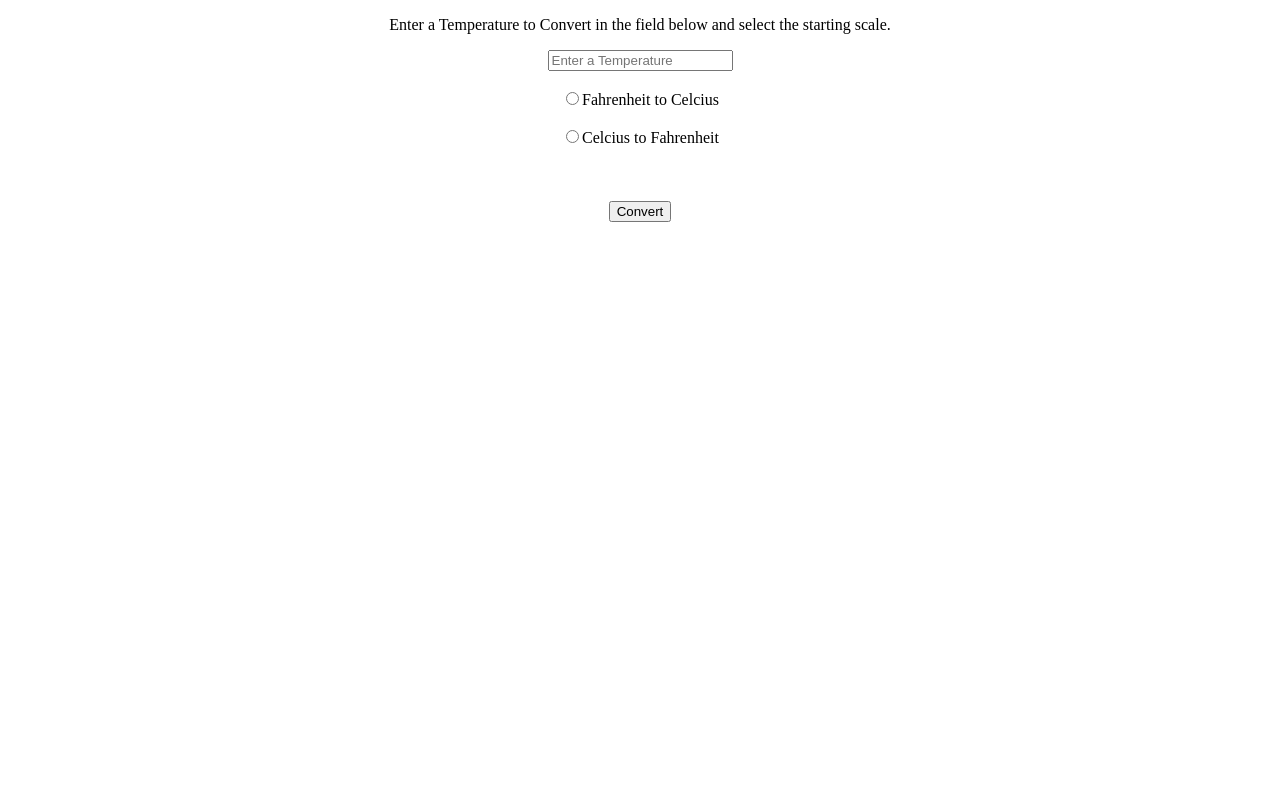
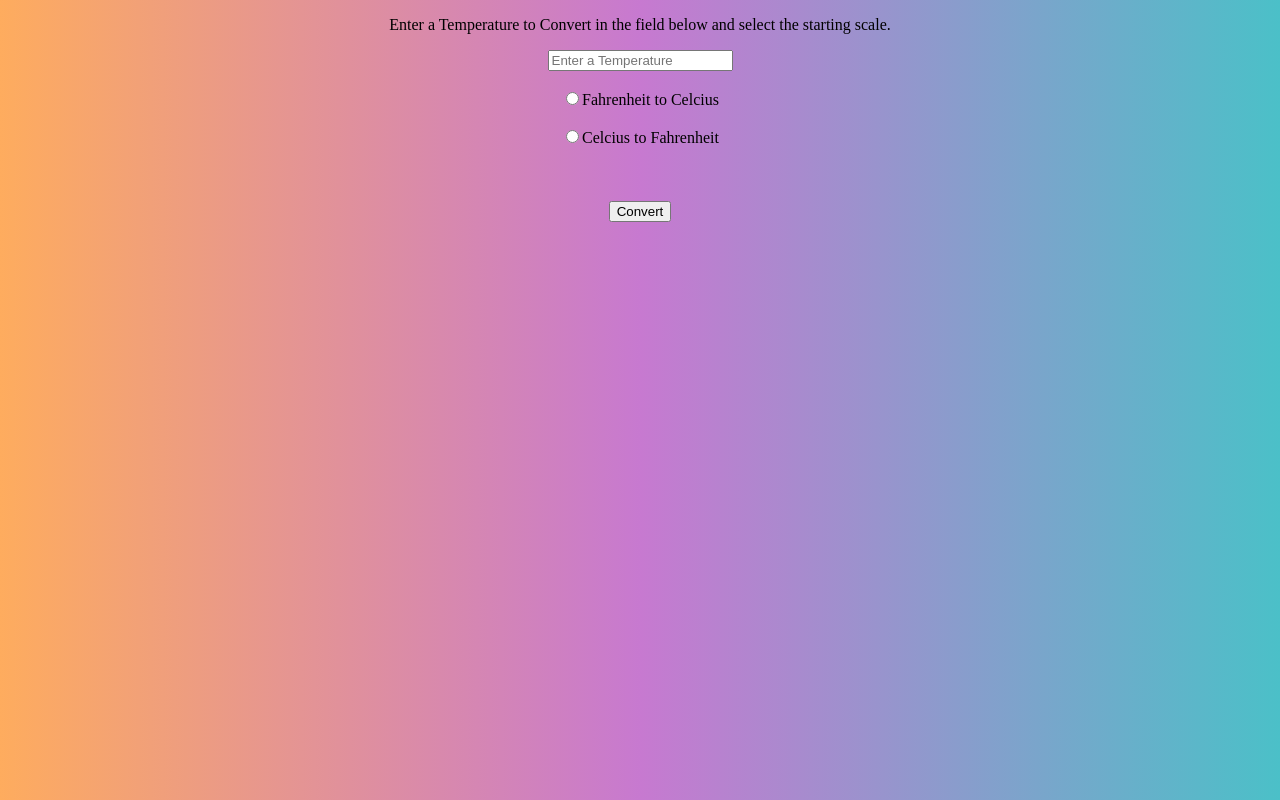
Before and after one commit to harsh541/TempConverter, a plain HTML site: page index.html in a window 1280 px wide. Drawn offline with Linux system fonts and the light colour scheme.

Commit message:
Update index.html

```diff
--- a/index.html
+++ b/index.html
@@ -6,7 +6,15 @@
 <style>
 #divResults{ font-weight:bold;font-size:80px;color:#4c4c4c;text-align:center;}
 #formAlign{text-align:center;}
+
+  body {background: #feac5e; /* fallback for old browsers */
+  background: -webkit-linear-gradient(to right, #feac5e, #c779d0, #4bc0c8); /* Chrome 10-25, Safari 5.1-6 */
+  background: linear-gradient(to right, #feac5e, #c779d0, #4bc0c8); /* W3C, IE 10+/ Edge, Firefox 16+, Chrome 26+, Opera 12+, Safari 7+ */}
+
 </style>
+
+
+
 <script type="text/javascript" >
 function ConvertTemp(){
 var txtTemp = document.getElementById('txtTemp').value;
@@ -23,7 +31,7 @@ for (i = 0; i < formRadio.length; i++) {
 if (formRadio[i].checked) {
 if(formRadio[i].value == 'FC'){ //Convert Temperature from Fahrenheit To Celcius
 celciusToFahrenheit = (txtTemp - 32) * (5 / 9);
-document.getElementById('divResults').innerHTML = txtTemp+ "ºF = " +celciusToFahrenheit+ "ºC";
+document.getElementById('divResults').innerHTML = txtTemp+ "F = " +celciusToFahrenheit+ "C";
 }
 if(formRadio[i].value == 'CF'){ //Convert Temperature from Celcius To Fahrenheit
 fahrenheitToCelcius = (txtTemp * (9/5)) + 32;
```
